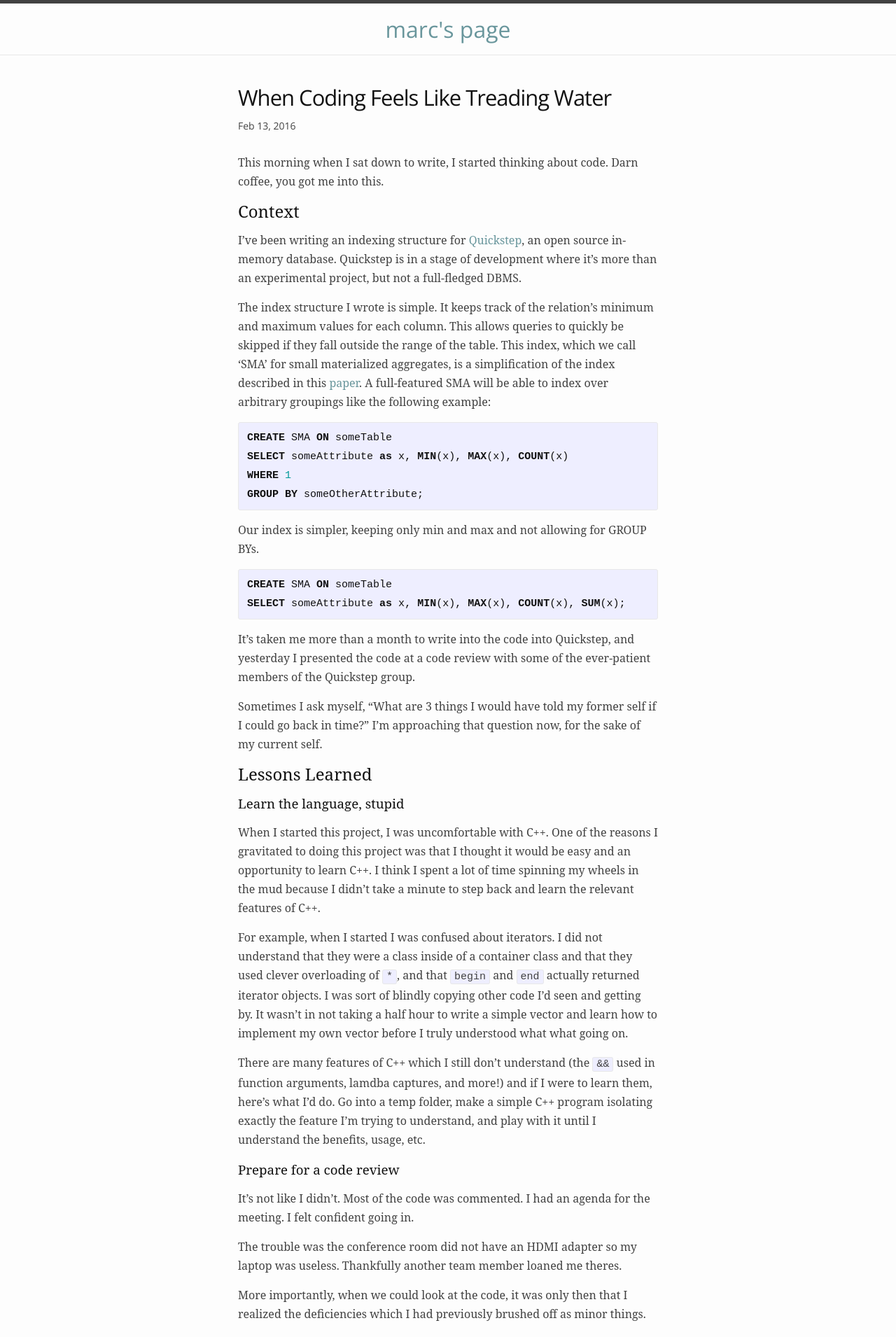
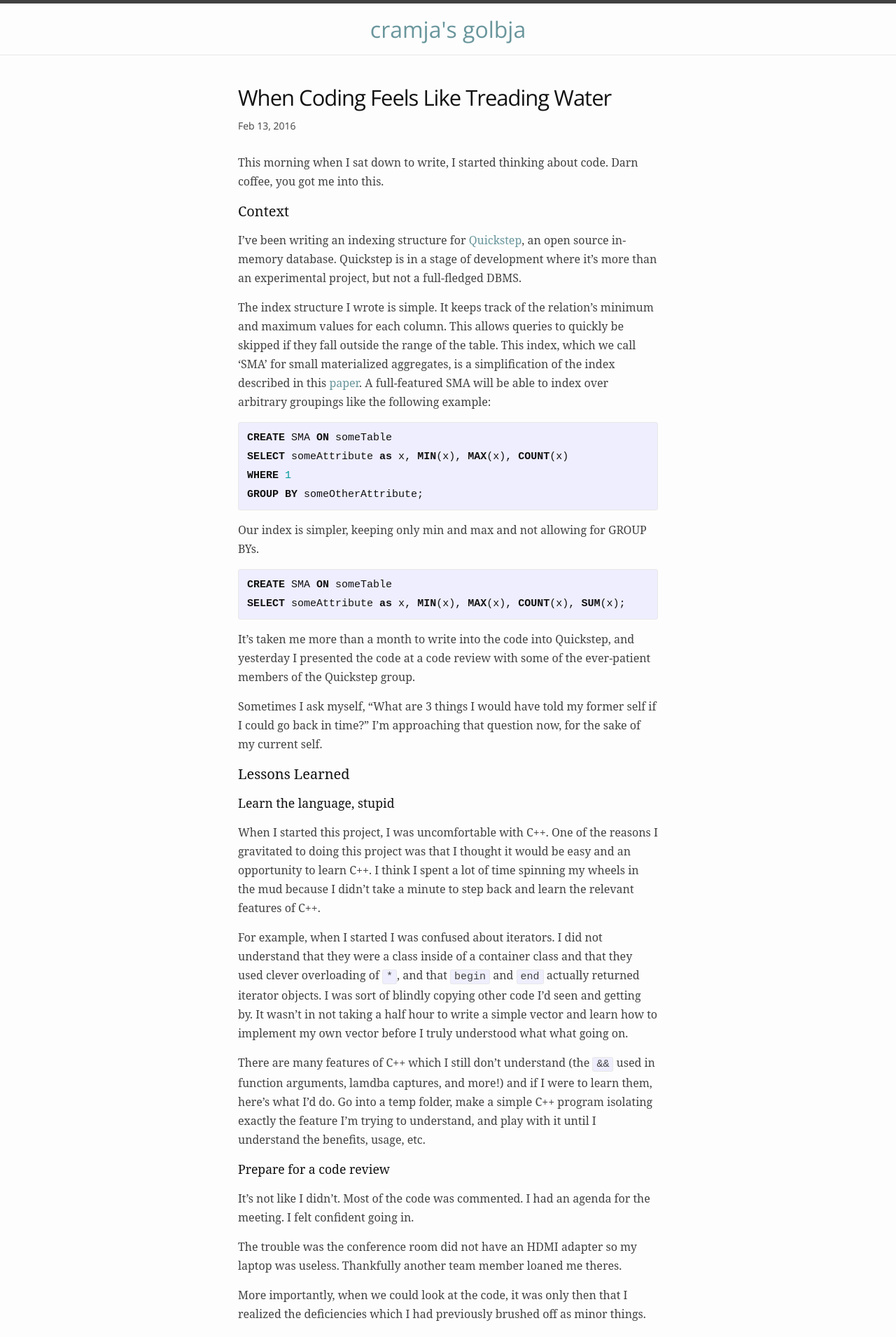
Before and after one commit to cramja/cramja.github.io, a Jekyll site: the page built from _posts/2016-02-13-code-review.md, in a window 1280 px wide. Shown: the top 1910 px of the page at 70% size. Built offline with Jekyll 4.4.1, drawn with Linux system fonts in a browser that asks for light colours; some of the changed text lies outside the part shown.

Commit message:
layout changes

```diff
--- a/_config.yml
+++ b/_config.yml
@@ -1,4 +1,4 @@
-title: marc's page
+title: cramja's golbja
 email: marc.spehlmann@gmail.com
 description: marc's blog. I write about my work, research, and ideas.
 baseurl: "" # the subpath of your site, e.g. /blog
--- a/_includes/footer.html
+++ b/_includes/footer.html
@@ -1,13 +1,14 @@
 <footer class="site-footer">
 
   <div class="wrapper-small">
-
-    <p class="footer-desc">{{ site.description }}</p>
 
     <div class="center link-text">
       <div><a href="/">home</a></div>
       <div><a href="/about/">about</a></div>
     </div>
+
+    <p class="footer-desc">{{ site.description }}</p>
+
   </div>
 
 </footer>
--- a/_includes/head.html
+++ b/_includes/head.html
@@ -13,4 +13,6 @@
   <link rel="canonical" href="{{ page.url | replace:'index.html','' | prepend: site.baseurl | prepend: site.url }}">
   <link rel="alternate" type="application/rss+xml" title="{{ site.title }}" href="{{ "/feed.xml" | prepend: site.baseurl | prepend: site.url }}">
   <script type="text/javascript" src="/assets/ga.js"></script>
+  <!--Math rendering support:-->
+  <script type="text/javascript" src="http://cdn.mathjax.org/mathjax/latest/MathJax.js?config=TeX-AMS-MML_HTMLorMML"></script>
 </head>
--- a/_includes/header.html
+++ b/_includes/header.html
@@ -1,11 +1,7 @@
 <header class="site-header link-text">
 
   <div class="wrapper">
-  {% if page.title == "About" %}
-    <a class="site-title" href="/">{{ site.title }}</a>
-  {% else %}
-    <a class="site-title" href="/about/">{{ site.title }}</a>
-  {% endif %}
+  <a class="site-title" href="/">{{ site.title }}</a>
   </div>
 
 </header>
--- a/_layouts/post.html
+++ b/_layouts/post.html
@@ -15,8 +15,4 @@
     {{ content }}
   </div>
 
-  <div class="post-footer">
-    <a href="/">Index</a>
-  </div>
-
 </article>
--- a/_sass/_layout.scss
+++ b/_sass/_layout.scss
@@ -99,6 +99,23 @@
 
 .post-content {
   line-height: 27px;
+  h1 {
+    font-size: $base-font-size * 1.5;
+  }
+
+  h2 {
+    font-size: $base-font-size * 1.25;
+  }
+
+  h3 {
+    font-size: $base-font-size * 1.1;
+  }
+
+  img {
+    max-width:66%;
+    margin: 0 auto;
+    display: block;
+  }
 }
 
 .post-footer {
@@ -106,7 +123,7 @@
 }
 
 .readpage {
-  > h1,h2,h3 {
+  h1,h2,h3 {
     font-family: $sans-font-family;
   }
 }
```
